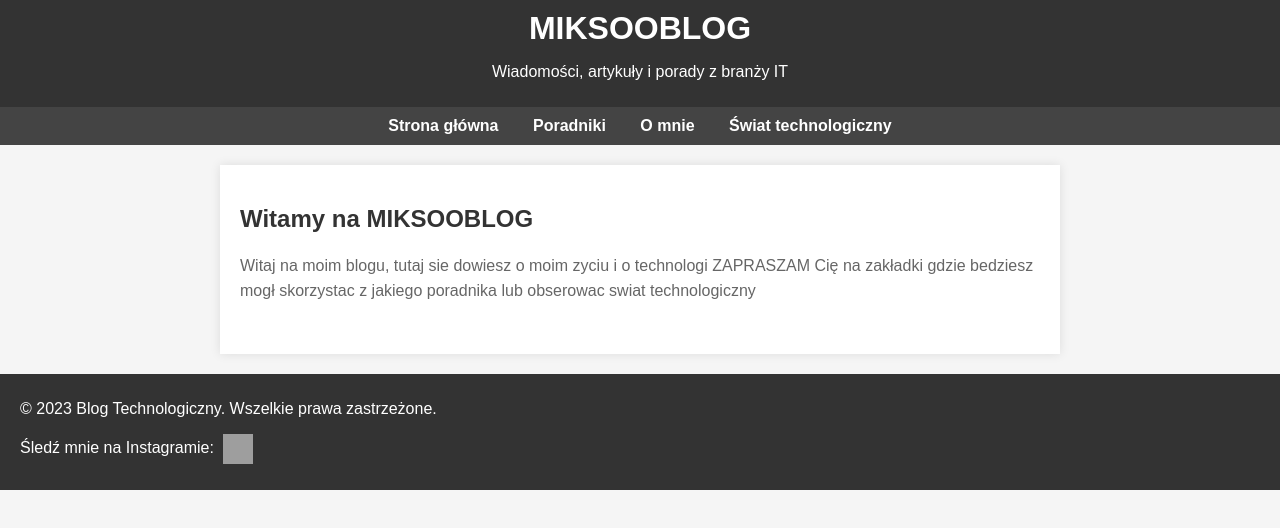
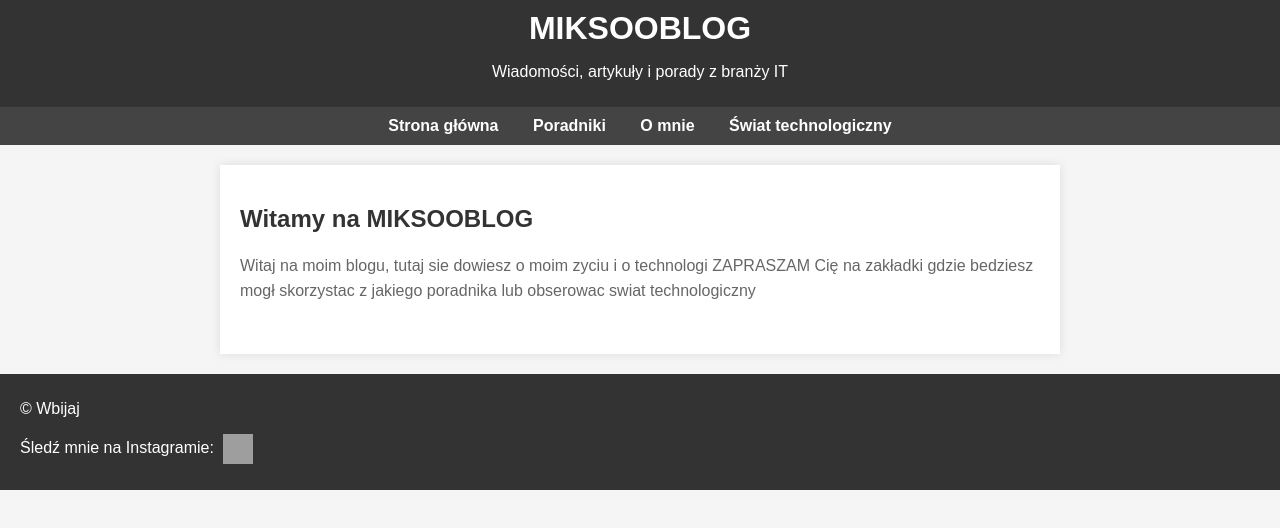
Before and after one commit to Miksoo2010/Miksooblog.com, a plain HTML site: page index.html in a window 1280 px wide. Drawn offline with Linux system fonts and the light colour scheme; grey boxes are pictures that could not be loaded.

Commit message:
Update index.html

```diff
--- a/index.html
+++ b/index.html
@@ -321,7 +321,7 @@
     </div>
  <!-- Stopka strony -->
  <footer>
-    <p>&copy; 2023 Blog Technologiczny. Wszelkie prawa zastrzeżone.</p>
+    <p>&copy; Wbijaj</p>
     <p>
         Śledź mnie na Instagramie:
         <a href="https://www.instagram.com/miksoo8" target="_blank">
```
